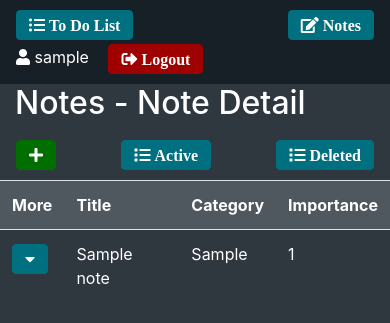
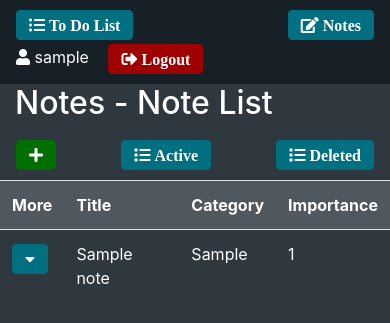
Before and after one commit to matheuspuel/organizer, a Django app: page /notes/note/list/ in a window 390 px wide. Shown: the top 323 px of the page. Run offline with Django 3.2, Linux system fonts and the light colour scheme; a user stored in the database is signed in; tables that the repository leaves empty hold one stand-in row (values such as "Sample post"); style sheets or scripts are compiled from the project's sources; some libraries are stand-ins or nearby versions.

```diff
--- a/_core/notes/templates/notes/note_list.html
+++ b/_core/notes/templates/notes/note_list.html
@@ -4,7 +4,7 @@
 
 {% block content %}
 
-<h2 style="margin-left: 15px">Notes - Note Detail</h2>
+<h2 style="margin-left: 15px">Notes - Note List</h2>
 
 <nav class="navbar">
     <a class="btn btn-success fa fa-plus" href="{% url 'note_create' %}"></a>
```
